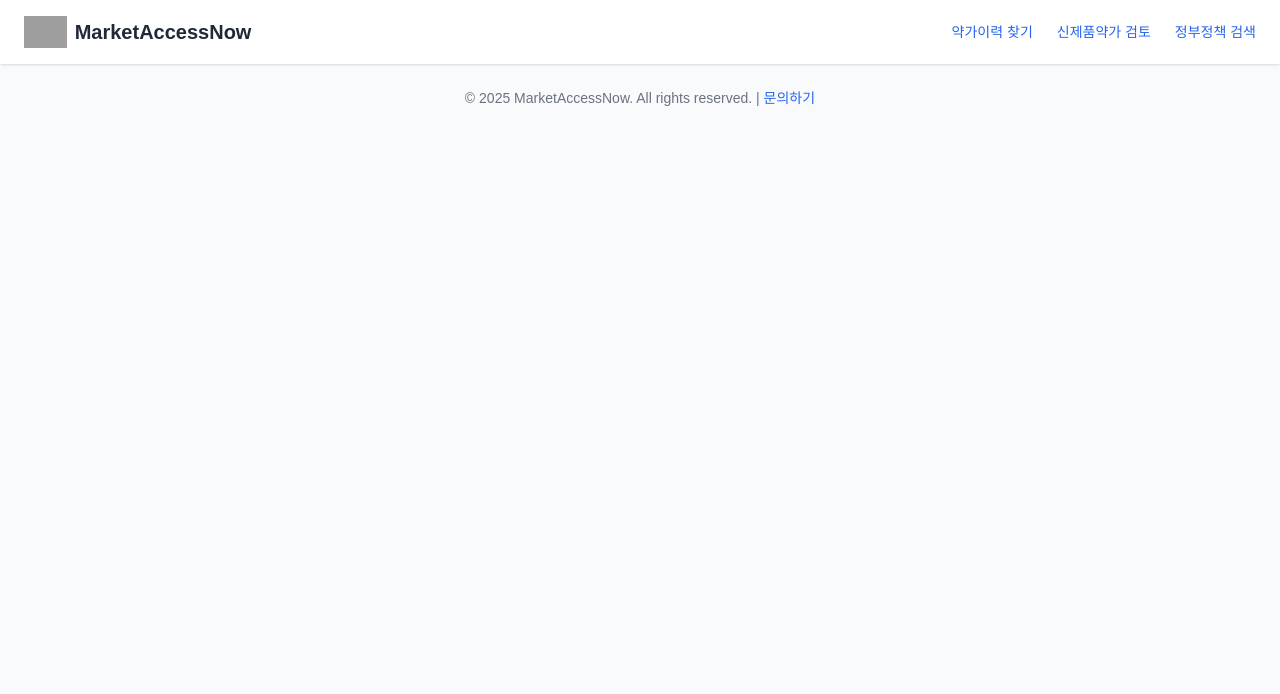
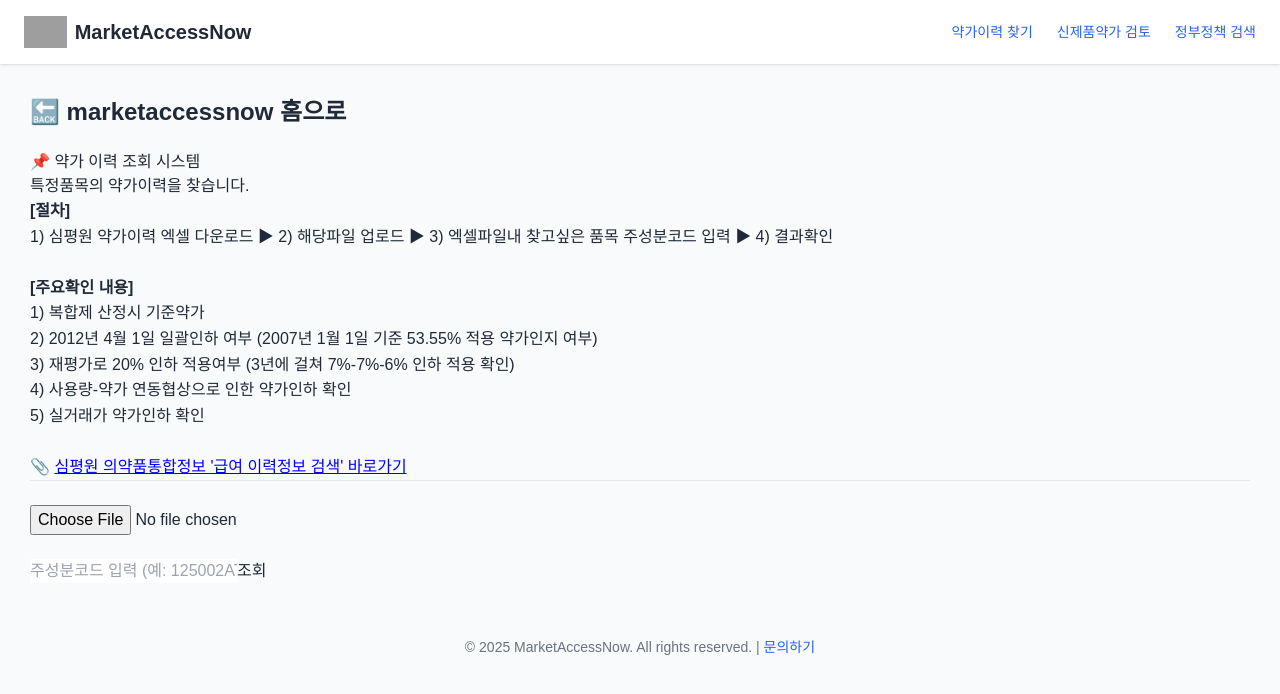
Before and after one commit to junsubpark/marketaccessnow, a React (Create React App) app: page /DrugPriceHistory in a window 1280 px wide. Shown: the top 694 px of the page. Built offline with nearby package versions, Linux system fonts and the light colour scheme; grey boxes are pictures that could not be loaded.

Commit message:
최신 약가이력 시스템 반영

```diff
--- a/src/App.jsx
+++ b/src/App.jsx
@@ -1,7 +1,7 @@
 import React from "react";
 import { BrowserRouter as Router, Routes, Route, Link } from "react-router-dom";
 import "./App.css";
-import DrugHistory from "./pages/DrugHistory";
+import DrugPriceHistory from "./pages/DrugPriceHistory";
 
 function App() {
   return (
@@ -13,14 +13,14 @@
             <h1 className="text-xl font-bold text-gray-800">MarketAccessNow</h1>
           </div>
           <nav className="space-x-6 text-sm">
-            <Link to="/history" className="hover:underline text-blue-600">약가이력 찾기</Link>
+            <Link to="/DrugPriceHistory" className="hover:underline text-blue-600">약가이력 찾기</Link>
             <button className="hover:underline text-blue-600">신제품약가 검토</button>
             <button className="hover:underline text-blue-600">정부정책 검색</button>
           </nav>
         </header>
 
         <Routes>
-          <Route path="/history" element={<DrugHistory />} />
+          <Route path="/DrugPriceHistory" element={<DrugPriceHistory />} />
           <Route
             path="/"
             element={
--- /dev/null
+++ b/src/pages/DrugPriceHistory.jsx
@@ -0,0 +1,215 @@
+import React, { useState } from 'react';
+import * as XLSX from 'xlsx';
+import { Line } from 'react-chartjs-2';
+import { Chart as ChartJS, LineElement, CategoryScale, LinearScale, PointElement, Tooltip, Legend } from 'chart.js';
+import { useNavigate } from 'react-router-dom';
+
+ChartJS.register(LineElement, CategoryScale, LinearScale, PointElement, Tooltip, Legend);
+
+function DrugPriceHistory() {
+  const [result, setResult] = useState(null);
+  const [code, setCode] = useState('');
+  const [file, setFile] = useState(null);
+  const navigate = useNavigate();
+
+  const parseDate = (dateStr) => {
+    if (!dateStr || dateStr.length !== 8) return '';
+    return `${dateStr.slice(0, 4)}-${dateStr.slice(4, 6)}-${dateStr.slice(6)}`;
+  };
+
+  const calculateChangeRate = (oldPrice, newPrice) => {
+    if (!oldPrice || oldPrice === 0) return null;
+    return (((newPrice - oldPrice) / oldPrice) * 100).toFixed(2);
+  };
+
+  const formatCurrency = (val) => Number(val).toLocaleString();
+
+  const handleFile = async (e) => {
+    const f = e.target.files[0];
+    setFile(f);
+  };
+
+  const handleProcess = async () => {
+    if (!file || !code) return;
+
+    const data = await file.arrayBuffer();
+    const workbook = XLSX.read(data);
+    const sheet = workbook.Sheets[workbook.SheetNames[0]];
+    const json = XLSX.utils.sheet_to_json(sheet);
+
+    // 1. 주성분코드 필터링 + 상한가 0 제외
+    let filtered = json.filter(row => row.주성분코드?.toString().includes(code) && row.상한가 > 0);
+
+    // 2. 중복 적용개시일 제거 (가장 첫 행 유지)
+    const seenDates = new Set();
+    const deduped = filtered.filter(row => {
+      const key = row.적용개시일자;
+      if (seenDates.has(key)) return false;
+      seenDates.add(key);
+      return true;
+    });
+
+    // 3. 동일 상한가면 가장 빠른 날짜만 남김
+    const finalFiltered = [];
+    let lastPrice = null;
+    deduped.sort((a, b) => a.적용개시일자 - b.적용개시일자);
+    deduped.forEach(row => {
+      if (row.상한가 !== lastPrice) {
+        finalFiltered.push(row);
+        lastPrice = row.상한가;
+      }
+    });
+
+    // 4. 약가 변화율 계산 (과거 → 현재 기준, 이후 역순으로 보여줄 것)
+    const rows = [...finalFiltered];
+    const resultRows = rows.map((row, idx) => {
+      const prev = rows[idx - 1];
+      const prevPrice = prev ? prev.상한가 : null;
+      const rate = prevPrice !== null ? calculateChangeRate(prevPrice, row.상한가) : null;
+      return {
+        ...row,
+        적용개시일자: parseDate(row.적용개시일자?.toString()),
+        약가변화율: rate ? `${rate > 0 ? '+' : ''}${rate}%` : null,
+      };
+    }).reverse(); // 최신일자부터 보여주기 위해 역순
+
+    // 5. 해설 삽입 (2012-04-01이 존재할 경우 2007-01-01 기준 약가 계산)
+    const 해설행 = resultRows.find(r => r.적용개시일자 === '2012-04-01');
+    if (해설행) {
+      const 기준일 = '20070101';
+      const 기준약가row = [...finalFiltered]
+        .filter(r => r.적용개시일자 < 기준일 && r.상한가 > 0)
+        .sort((a, b) => b.적용개시일자 - a.적용개시일자)[0];
+
+      if (기준약가row) {
+        const 기준약가 = 기준약가row.상한가;
+        const 적용약가 = Math.round(기준약가 * 0.5355);
+        해설행.해설 = `2007.01.01 기준 약가 ${formatCurrency(기준약가)}원 → 53.55% 약가 ${formatCurrency(적용약가)}원`;
+      }
+    }
+
+    const first = rows[rows.length - 1];
+    setResult({
+      코드: code,
+      제품코드: first.품목기준코드,
+      제품명: first.제품명,
+      업체명: first.업소명,
+      이력: resultRows,
+    });
+  };
+
+  return (
+    <div style={{ padding: 30 }}>
+      <div onClick={() => navigate('/')} style={{ fontSize: 24, fontWeight: 'bold', cursor: 'pointer', marginBottom: 20 }}>
+        🔙 marketaccessnow 홈으로
+      </div>
+
+      <h3>📌 약가 이력 조회 시스템</h3>
+      <p>특정품목의 약가이력을 찾습니다.</p>
+      <div style={{ lineHeight: '1.6' }}>
+        <strong>[절차]</strong><br />
+        1) 심평원 약가이력 엑셀 다운로드 ▶ 2) 해당파일 업로드 ▶ 3) 엑셀파일내 찾고싶은 품목 주성분코드 입력 ▶ 4) 결과확인<br /><br />
+        <strong>[주요확인 내용]</strong><br />
+        1) 복합제 산정시 기준약가<br />
+        2) 2012년 4월 1일 일괄인하 여부 (2007년 1월 1일 기준 53.55% 적용 약가인지 여부)<br />
+        3) 재평가로 20% 인하 적용여부 (3년에 걸쳐 7%-7%-6% 인하 적용 확인)<br />
+        4) 사용량-약가 연동협상으로 인한 약가인하 확인<br />
+        5) 실거래가 약가인하 확인<br /><br />
+        📎{' '}
+        <a
+          href="https://www.hira.or.kr/ra/medi/getHistoryList.do?pgmid=HIRAA030035020000&WT.gnb=%EC%9D%98%EC%95%BD%ED%92%88%ED%86%B5%ED%95%A9%EC%A0%95%EB%B3%B4"
+          target="_blank"
+          rel="noopener noreferrer"
+          style={{ color: 'blue', textDecoration: 'underline' }}
+        >
+          심평원 의약품통합정보 '급여 이력정보 검색' 바로가기
+        </a>
+      </div>
+
+      <hr />
+      <br />
+
+      <input type="file" onChange={handleFile} />
+      <br /><br />
+      <input
+        placeholder="주성분코드 입력 (예: 125002ATB)"
+        value={code}
+        onChange={e => setCode(e.target.value)}
+      />
+      <button onClick={handleProcess}>조회</button>
+
+      {result && (
+        <>
+          <br /><br />
+          <div>
+            <p>1. 제품코드: {result.제품코드}</p>
+            <p>2. 제품명: {result.제품명}</p>
+            <p>3. 업체명: {result.업체명}</p>
+            <p>4. 주성분코드: {result.코드}</p>
+            <p>5. 급여이력 ⬇⬇⬇</p>
+          </div>
+
+          <table border="0" cellPadding="8" style={{ borderCollapse: 'collapse', marginTop: 10 }}>
+            <thead>
+              <tr style={{ fontWeight: 'bold' }}>
+                <td>적용개시일자</td>
+                <td>상한가</td>
+                <td>약가변화율</td>
+                <td>해설</td>
+              </tr>
+            </thead>
+            <tbody>
+              {result.이력.map((r, i) => (
+                <tr key={i}>
+                  <td>{r.적용개시일자}</td>
+                  <td>{formatCurrency(r.상한가)}</td>
+                  <td style={{ color: r.약가변화율?.includes('-') ? 'red' : 'blue' }}>{r.약가변화율}</td>
+                  <td style={{ color: 'red' }}>{r.해설}</td>
+                </tr>
+              ))}
+            </tbody>
+          </table>
+
+          {result.이력.length > 1 && (
+            <div style={{ marginTop: '50px' }}>
+              <h4>📉 약가 추이</h4>
+              <Line
+                data={{
+                  labels: result.이력.map(row => row.적용개시일자).reverse(),
+                  datasets: [
+                    {
+                      label: '상한가 (원)',
+                      data: result.이력.map(row => row.상한가).reverse(),
+                      borderColor: 'dodgerblue',
+                      backgroundColor: 'white',
+                      tension: 0.3,
+                      fill: false,
+                      pointRadius: 4,
+                      pointHoverRadius: 6,
+                    },
+                  ],
+                }}
+                options={{
+                  scales: {
+                    y: { title: { display: true, text: '상한가 (원)' } },
+                    x: { title: { display: true, text: '적용 개시일자' } },
+                  },
+                  plugins: {
+                    tooltip: {
+                      callbacks: {
+                        label: (context) =>
+                          `${result.이력[result.이력.length - 1 - context.dataIndex].적용개시일자} : ${context.parsed.y.toLocaleString()} 원`,
+                      },
+                    },
+                  },
+                }}
+              />
+            </div>
+          )}
+        </>
+      )}
+    </div>
+  );
+}
+
+export default DrugPriceHistory;
```
Also changed, not shown: package.json (+6 -1 lines), 1 other file (tests, documents, lock files or other folders).
